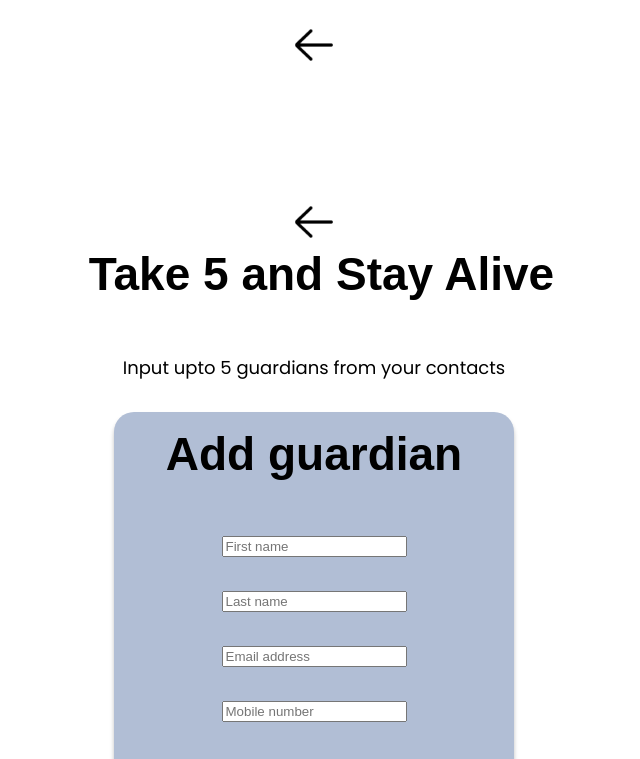
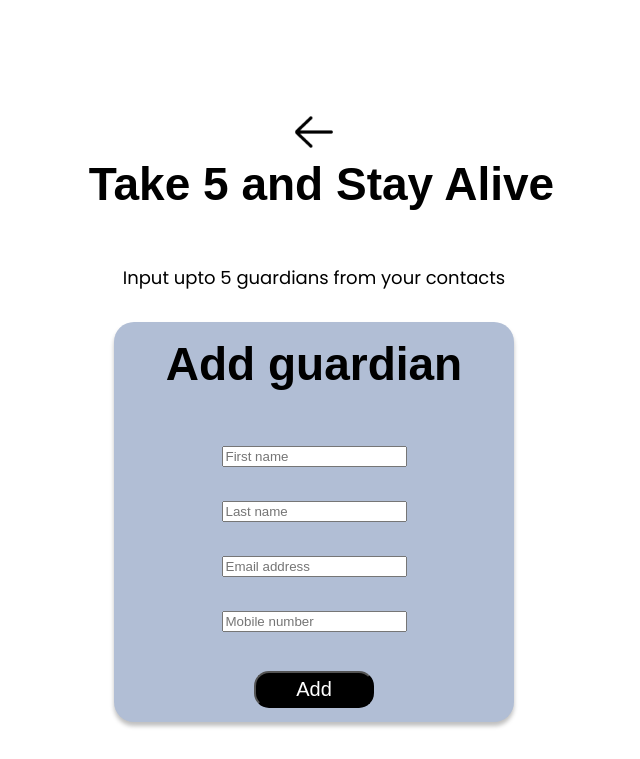
Before and after one commit to black-codher-bootcamp-2021-jackson/personal-project-sxpydo, a React (Create React App) app in the folder client/: page /guardian in a window 1280 px wide. Shown: the top 759 px of the page, without its empty margins (326-966 px from the left). Built offline with nearby package versions, Linux system fonts and the light colour scheme; a web font is replaced by a local one.

Commit message:
deleted second back arrow error

```diff
--- a/client/src/components/Guardian.js
+++ b/client/src/components/Guardian.js
@@ -14,9 +14,6 @@
 
     return (
         <>
-        <Link to="/dashboard" id="backlink" className="nav-btn">
-              <img alt="back icon" className="icon" src="icons/left-arrow.png"/>
-        </Link>
                 <h2> <Link Link to="/dashboard" id="backlink" className="nav-btn">
                         <img alt="back icon" className="icon" src="icons/left-arrow.png"/>
                         </Link>
```
